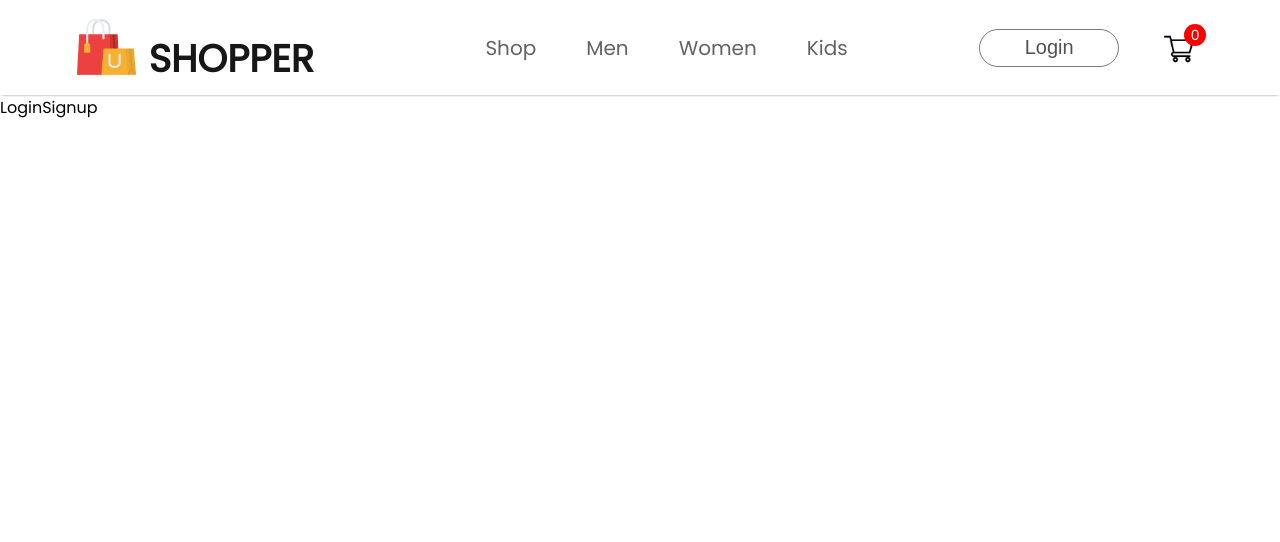
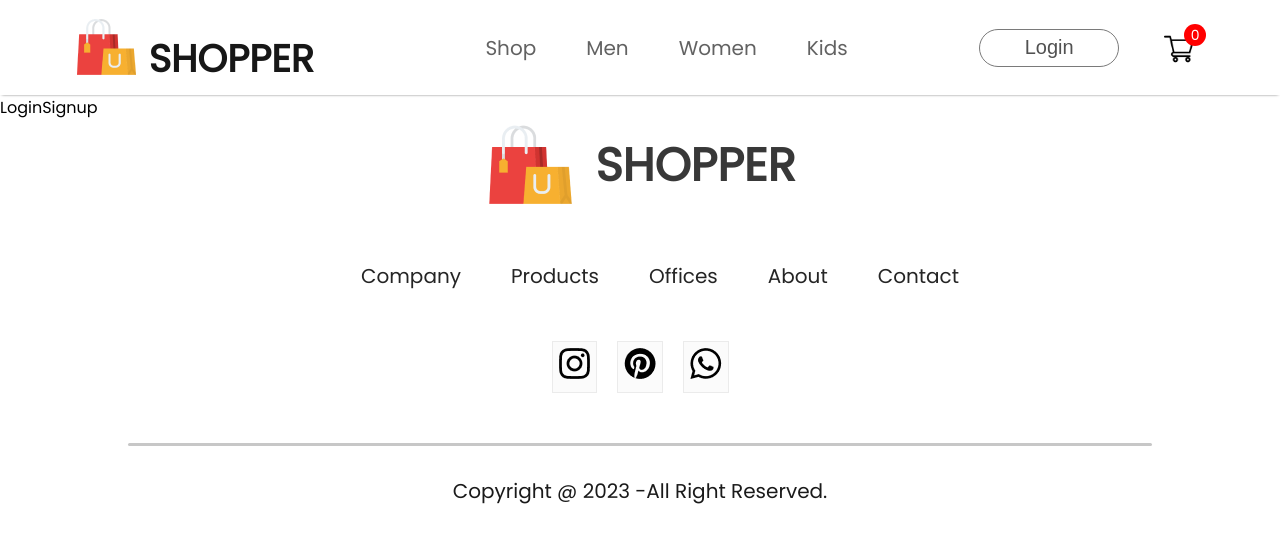
Before and after one commit to kongarasan/E-Commerce-Website, a React (Create React App) app: page /login in a window 1280 px wide. Shown: the top 542 px of the page. Built offline with nearby package versions, Linux system fonts and the light colour scheme.

Commit message:
Footer completed

```diff
--- a/src/App.js
+++ b/src/App.js
@@ -7,6 +7,7 @@
 import Product from './Pages/Product';
 import Cart from './Pages/Cart';
 import LoginSignup from './Pages/LoginSignup';
+import Footer from "../src/Components/Footer/Footer"
 
 function App() {
   return (
@@ -25,6 +26,7 @@
           <Route path='/cart' element={<Cart />}></Route>
           <Route path='/login' element={<LoginSignup />}></Route>
         </Routes>
+        <Footer/>
       </BrowserRouter>
     </div>
   );
--- /dev/null
+++ b/src/Components/Footer/Footer.css
@@ -0,0 +1,64 @@
+.footer{
+    display: flex;
+    flex-direction: column;
+    justify-content: center;
+    align-items: center;
+    gap: 50px;
+}
+
+.footer-logo{
+    display: flex;
+    align-items: center;
+    gap: 20px;
+
+}
+
+.footer-logo p{
+    color: #383838;
+    font-size: 46px;
+    font-weight: 700;
+}
+
+.footer-links{
+    display: flex;
+    list-style: none;
+    gap: 50px;
+    color: #252525;
+    font-size: 20px;
+}
+
+.footer-links li{
+    cursor: pointer;
+}
+
+.footer-social-icon{
+    display: flex;
+    flex-direction: row;
+    gap: 20px;
+}
+
+.footer-icons-container{
+
+    padding: 6px;
+    padding-bottom: 6px;
+    background: #fbfbfb;
+    border: 1px solid  #ebebeb;
+}
+.footer-copyright{
+    display: flex;
+    flex-direction: column;
+    align-items: center;
+    gap: 30px;
+    width: 100%;
+    margin-bottom: 30px;
+    color: #1a1a1a;
+    font-size: 20px;
+}
+
+.footer-copyright hr{
+    width: 80%;
+    border: none;
+    border-radius: 10px;
+    height: 3px;
+    background: #c7c7c7;
+}
--- /dev/null
+++ b/src/Components/Footer/Footer.jsx
@@ -0,0 +1,43 @@
+import React from 'react'
+import "./Footer.css"
+import footer_logo from "../assest/logo_big.png"
+import instagram_logo from "../assest/instagram_icon.png"
+import pintester_icon from "../assest/pintester_icon.png"
+import whatsapp_icon from "../assest/whatsapp_icon.png"
+const Footer = () => {
+    return (
+        <div className='footer'>
+            <div className='footer-logo'>
+                <img src={footer_logo} alt=''></img>
+                <p>SHOPPER</p>
+            </div>
+            <ul className='footer-links'>
+                <li>Company</li>
+                <li>Products</li>
+                <li>Offices</li>
+                <li>About</li>
+                <li>Contact</li>
+            </ul>
+            <div className='footer-social-icon'>
+                <div className='footer-icons-container'>
+                    <img src={instagram_logo}></img>
+                </div>
+                <div className='footer-icons-container'>
+                    <img src={pintester_icon}></img>
+                </div>
+
+                <div className='footer-icons-container'>
+                    <img src={whatsapp_icon}></img>
+                </div>
+
+
+            </div>
+            <div className='footer-copyright'>
+                <hr />
+                <p>Copyright @ 2023 -All Right Reserved.</p>
+            </div>
+        </div>
+    )
+}
+
+export default Footer
```
